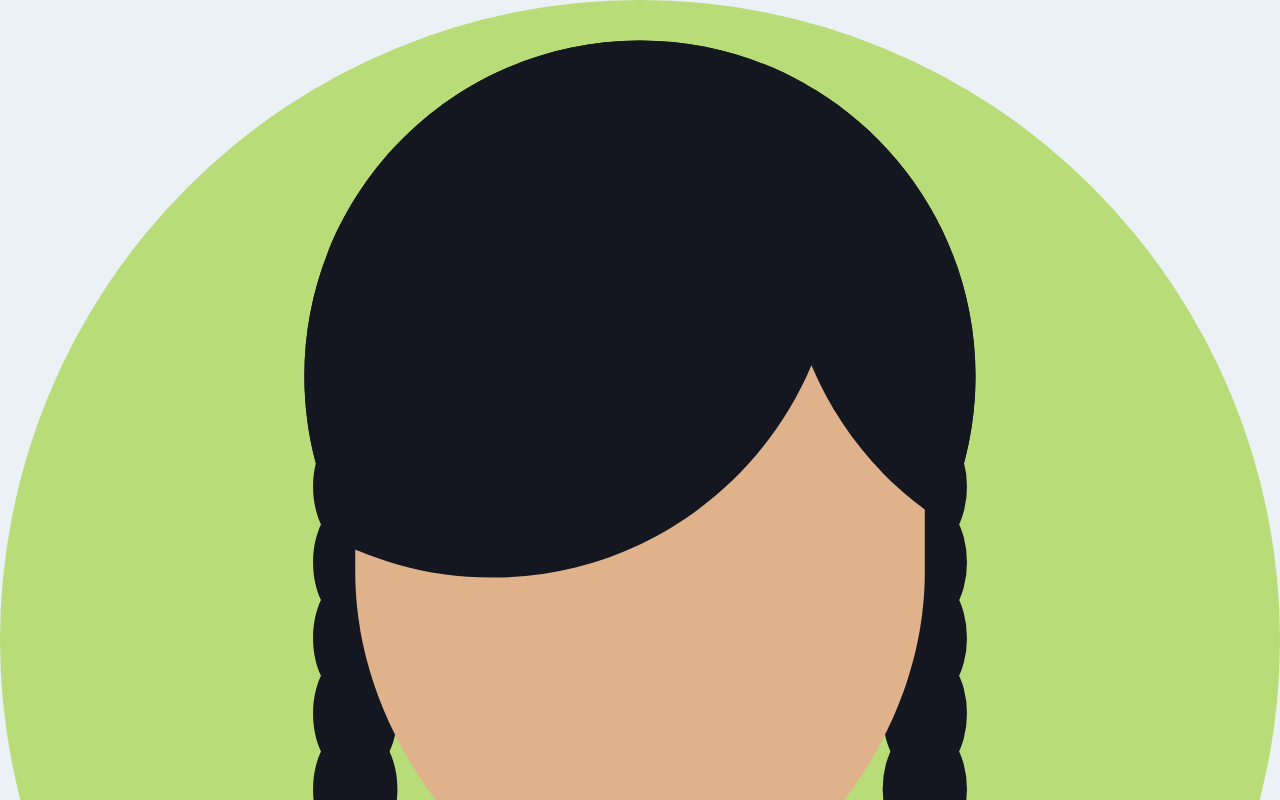
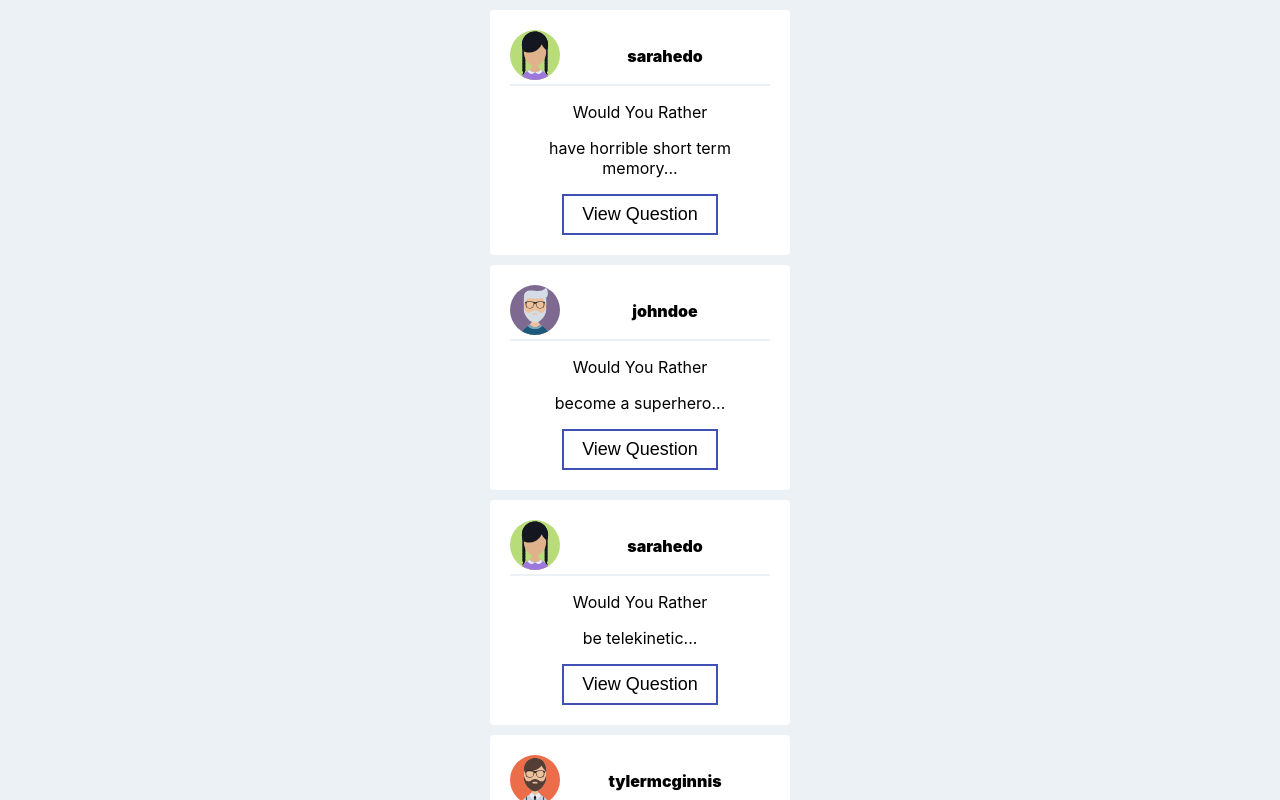
Before and after one commit to MostafaSalama/would-you-rather-react-redux, a React (Create React App) app: page / in a window 1280 px wide. Shown: the top 800 px of the page. Built offline with nearby package versions, Linux system fonts and the light colour scheme.

Commit message:
feat: update the style in app.css to include some global styles

```diff
--- a/src/App.css
+++ b/src/App.css
@@ -1,38 +1,54 @@
-.App {
-  text-align: center;
+* {
+	box-sizing: border-box;
 }
-
-.App-logo {
-  height: 40vmin;
-  pointer-events: none;
+.w-300 {
+	width: 300px;
 }
-
-@media (prefers-reduced-motion: no-preference) {
-  .App-logo {
-    animation: App-logo-spin infinite 20s linear;
-  }
+.h-200 {
+	height: 200px;
 }
-
-.App-header {
-  background-color: #282c34;
-  min-height: 100vh;
-  display: flex;
-  flex-direction: column;
-  align-items: center;
-  justify-content: center;
-  font-size: calc(10px + 2vmin);
-  color: white;
+.flex {
+	display: flex;
+	justify-content: center;
+	align-items: center;
 }
-
-.App-link {
-  color: #61dafb;
+.question-container {
+	display: flex;
+	flex-direction: column;
+	background-color: #ffffff;
+	margin-top: 10px;
+	padding: 20px;
+	text-align: center;
+	border-radius: 4px;
 }
-
-@keyframes App-logo-spin {
-  from {
-    transform: rotate(0deg);
-  }
-  to {
-    transform: rotate(360deg);
-  }
+.question-author-container {
+	display: flex;
+	border-bottom: 2px solid #ebf1f4;
 }
+.question-author-title {
+	margin: 0 auto;
+	font-weight: 900;
+}
+.question-image > img {
+	width: 50px;
+	height: 50px;
+}
+.btn {
+	padding: 8px 18px;
+	font-size: 18px;
+	cursor: pointer;
+	transition: all 400ms ease-in-out;
+	font-weight: 200;
+	background-color: #ffffff;
+}
+.btn:hover {
+	background-color: var(--primary-color);
+	color: #ffffff;
+}
+.btn:active {
+	transform: scale(1.03);
+}
+.btn-outline {
+	background-color: #ffffff;
+	border: 2px solid #3f51b5;
+}
```
